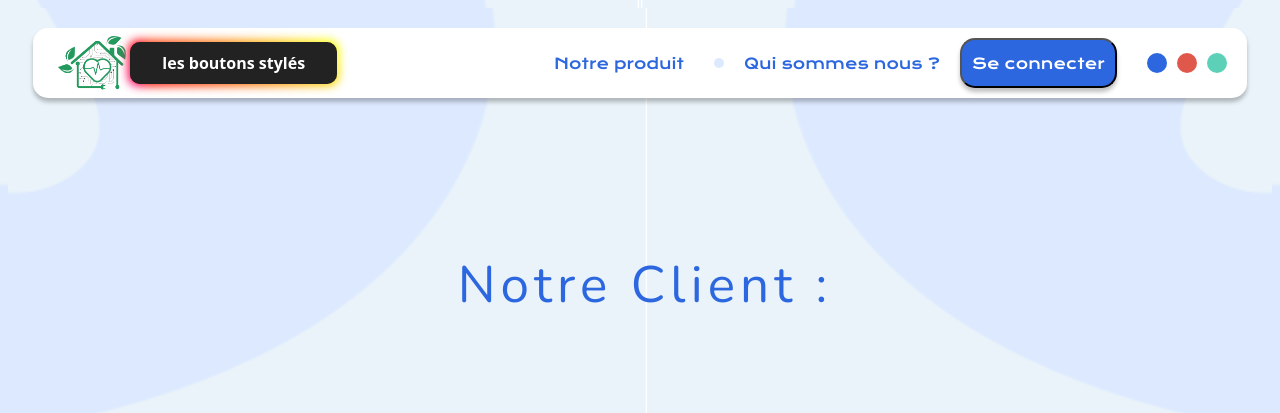
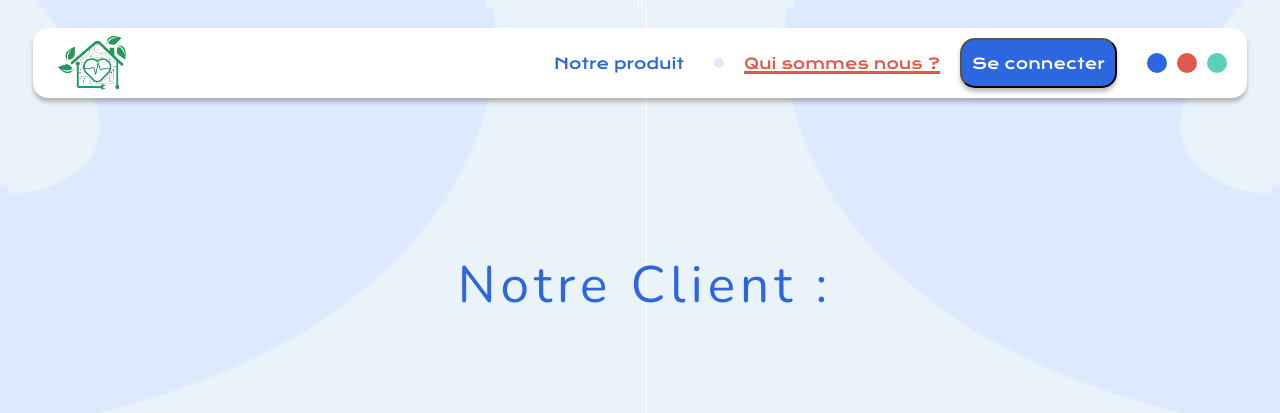
Before and after one commit to Theophile-Wemaere/take-eir-app, a PHP site: page /presentation.html in a window 1280 px wide. Shown: the top 413 px of the page. Run offline with PHP 8.4, Linux system fonts and the light colour scheme.

Commit message:
fixed hover function + current page color on presentation

```diff
--- a/CSS/presentation.css
+++ b/CSS/presentation.css
@@ -7,20 +7,18 @@
   align-items: center;
   justify-content: center;
   box-shadow: 0px 4px 4px rgba(0, 0, 0, 0.25);
-    margin-top:9%;
-    padding:2%
+  margin-top: 9%;
+  padding: 2%;
 }
-
 
 .corps .textcorp {
   color: #2d67e0;
   font-family: "Nunito", sans-serif;
   font-style: normal;
-    font-weight : 900;
+  font-weight: 900;
   font-size: 2vw;
   letter-spacing: 0.1em;
-    text-align:center;
-
+  text-align: center;
 }
 
 .box {
@@ -43,10 +41,10 @@
   color: #2d67e0;
   font-family: "Nunito", sans-serif;
   font-style: normal;
-    font-weight : 500;
+  font-weight: 500;
   font-size: 4vw;
   letter-spacing: 0.1em;
-    text-align:center;
+  text-align: center;
   left: 22%;
   bottom: 91%;
 }
@@ -56,33 +54,33 @@
 }
 
 #projet-img {
-    width:15%;
+  width: 15%;
   justify-content: center;
   align-self: center;
 }
 
-.equip-img{
-    width:65%;
+.equip-img {
+  width: 65%;
 }
 
-.client-img{
-    width:100%;
+.client-img {
+  width: 100%;
 }
 
 .box table {
   justify-self: center;
   align-self: center;
-    text-align:center;
+  text-align: center;
 }
 
-figure figcaption{
+figure figcaption {
   color: #2d67e0;
   font-family: "Nunito", sans-serif;
   font-style: normal;
-    font-weight : 900;
+  font-weight: 900;
   font-size: 2vw;
   letter-spacing: 0.1em;
-    text-align:center;
+  text-align: center;
 }
 
 .dropbtn {
@@ -93,7 +91,7 @@ figure figcaption{
   background-color: #ffffff;
   margin-right: 10px;
   border-radius: 15px;
-  color: #2d67e0;
+  color: #e0584c;
   font-family: "Krona One", sans-serif;
   font-style: normal;
   font-weight: 400;
@@ -101,7 +99,8 @@ figure figcaption{
   border: 0;
 }
 
-.dropbtn:hover, .dropbtn:focus {
+.dropbtn:hover,
+.dropbtn:focus {
   background-color: #dde9ff;
 }
 
@@ -113,14 +112,14 @@ figure figcaption{
 .dropdown-content {
   display: none;
   position: absolute;
-  top:100%;
-  background-color: #FFF;
+  top: 100%;
+  background-color: #fff;
   min-width: 160px;
   overflow: auto;
-  box-shadow: 0px 8px 16px 0px rgba(0,0,0,0.2);
+  box-shadow: 0px 8px 16px 0px rgba(0, 0, 0, 0.2);
   z-index: 1;
   border-radius: 15px;
-  height:fit-content;
+  height: fit-content;
 }
 
 .dropdown-content a {
@@ -129,37 +128,37 @@ figure figcaption{
   padding: 12px 16px;
   text-decoration: none;
   display: block;
-  text-align:center;
+  text-align: center;
   justify-content: center;
   vertical-align: middle;
-  margin-right:30px;
-  height:fit-content;
-
+  margin-right: 30px;
+  height: fit-content;
 }
 
-.dropdown a:hover {background-color: #dde9ff;}
+.dropdown a:hover {
+  background-color: #dde9ff;
+}
 
-.show {display: block;}
+.show {
+  display: block;
+}
 
 @media (min-width: 850px) {
-  .equip-img{
-    width:65%;
+  .equip-img {
+    width: 65%;
   }
 
-  #title{
+  #title {
     margin-top: 16%;
   }
-
 }
 
-
 @media (max-width: 850px) {
-  .equip-img{
-    width:65%;
+  .equip-img {
+    width: 65%;
   }
 
-  #title{
+  #title {
     margin-top: 32%;
   }
-
 }
--- a/CSS/styles.css
+++ b/CSS/styles.css
@@ -15,81 +15,6 @@ body {
 }
 
 /* -_-_-_-_-_-_-_-_-_-_-_-_-_-_-_-_-_-_-_-_-_-_-_-_-_-_-_-_-_-_-_-_-_--_-_-_-_-_-_-_-_-_-_ */
-.button-demo {
-  font-family: system-ui, sans-serif;
-  font-weight: bold;
-  font-size: 1rem;
-  padding: 0.6em 2em;
-  border: none;
-  outline: none;
-  color: rgb(255, 255, 255);
-  background: #111;
-  cursor: pointer;
-  z-index: 0;
-  border-radius: 10px;
-  user-select: none;
-  -webkit-user-select: none;
-  touch-action: manipulation;
-  position: absolute;
-  left: 8%;
-}
-
-.button-demo:hover {
-  color: #e0584c;
-}
-
-.button-demo:before {
-  content: "";
-  background: linear-gradient(
-    45deg,
-    #ff0000,
-    #ff7300,
-    #fffb00,
-    #48ff00,
-    #00ffd5,
-    #002bff,
-    #7a00ff,
-    #ff00c8,
-    #ff0000
-  );
-  position: absolute;
-  top: -2px;
-  left: -2px;
-  background-size: 400%;
-  z-index: -1;
-  filter: blur(5px);
-  -webkit-filter: blur(5px);
-  width: calc(100% + 4px);
-  height: calc(100% + 4px);
-  animation: glowing-button-demo 20s linear infinite;
-  transition: opacity 0.3s ease-in-out;
-  border-radius: 10px;
-}
-
-@keyframes glowing-button-demo {
-  0% {
-    background-position: 0 0;
-  }
-  50% {
-    background-position: 400% 0;
-  }
-  100% {
-    background-position: 0 0;
-  }
-}
-
-.button-demo:after {
-  z-index: -1;
-  content: "";
-  position: absolute;
-  width: 100%;
-  height: 100%;
-  background: #222;
-  left: 0;
-  top: 0;
-  border-radius: 10px;
-}
-
 .top-bar {
   background-color: #ffffff;
   position: relative;
--- a/presentation.html
+++ b/presentation.html
@@ -25,9 +25,6 @@
         <div class="top-bar-img">
           <a href="/"><img src="/images/logo-notext.png" /></a>
         </div>
-        <a href="/buttons/"
-          ><button class="button-demo">les boutons stylés</button></a
-        >
         <div class="right-items">
           <a href="/produit.html">
             <button class="page-button" style="margin-right: 10px">
@@ -39,16 +36,16 @@
           <div class="dropdown">
             <button
               id="menu-btn"
-              onmouseenter="dropMenuPres()()"
-              onmouseleave="dropMenuPres()()"
-              class="dropbtn"
+              onmouseenter="dropMenuPres()"
+              onmouseleave="dropMenuPres()"
+              class="dropbtn current-button"
             >
               Qui sommes nous ?
             </button>
             <div
               id="myDropdown"
-              onmouseenter="dropMenuPres()()"
-              onmouseleave="dropMenuPres()()"
+              onmouseenter="dropMenuPres()"
+              onmouseleave="dropMenuPres()"
               class="dropdown-content"
             >
               <a href="#title" class="smooth-scroll">Notre Client</a>
@@ -80,6 +77,7 @@
           </div>
         </span>
       </div>
+
       <div class="box">
         <h3 id="title">Notre Client :</h3>
         <div class="corps">
@@ -189,15 +187,12 @@
           </table>
         </div>
       </div>
-    </div>
-    <script>
-        /* When the user clicks on the button,
-      toggle between hiding and showing the dropdown content */
-        function dropMenuPres()() {
+
+      <script>
+        function dropMenuPres() {
           document.getElementById("myDropdown").classList.toggle("show");
         }
 
-        // Close the dropdown if the user clicks outside of it
         window.onclick = function (event) {
           if (!event.target.matches(".dropbtn")) {
             var dropdowns = document.getElementsByClassName("dropdown-content");
@@ -210,7 +205,8 @@
             }
           }
         };
-    </script>
-    <script type="text/javascript" src="smooth-scroll.js"></script>
+      </script>
+      <script type="text/javascript" src="smooth-scroll.js"></script>
+    </div>
   </body>
 </html>
--- a/produit.html
+++ b/produit.html
@@ -24,7 +24,10 @@
         </div>
         <div class="right-items">
           <a href="/produit.html">
-            <button class="page-button" style="margin-right: 10px">
+            <button
+              class="page-button current-button"
+              style="margin-right: 10px"
+            >
               Notre produit
             </button></a
           >
```
Lines whose indentation alone changed are shown as unchanged.
